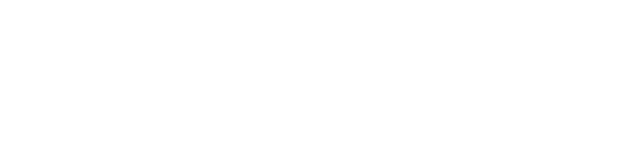
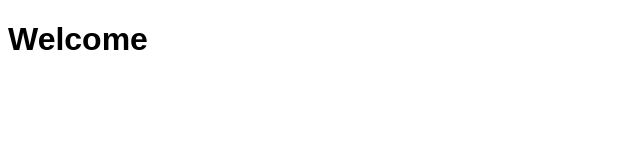
Before and after one commit to chiyc/chiyc.github.io, a plain HTML site: page index.html in a window 1280 px wide. Shown: the whole page, without its empty margins (0-640 px from the left). Drawn offline with Linux system fonts and the light colour scheme.

Commit message:
Add icon and stylesheet

```diff
--- a/index.html
+++ b/index.html
@@ -1,9 +1,12 @@
 <!DOCTYPE html>
-<html>
-<head>
-  <meta charset="UTF-8">
-  <title>Hi</title>
-</head>
-<body>
-</body>
+<html lang="en">
+  <head>
+    <meta charset="UTF-8">
+    <title>Chi</title>
+    <link rel="stylesheet" href="style.css">
+    <link rel="icon" type="image/png" href="favicon.ico">
+  </head>
+  <body>
+    <h1>Welcome</h1>
+  </body>
 </html>
--- /dev/null
+++ b/style.css
@@ -0,0 +1,3 @@
+body {
+  font-family: sans-serif;
+}
```
Also changed, not shown: favicon.ico (added).
